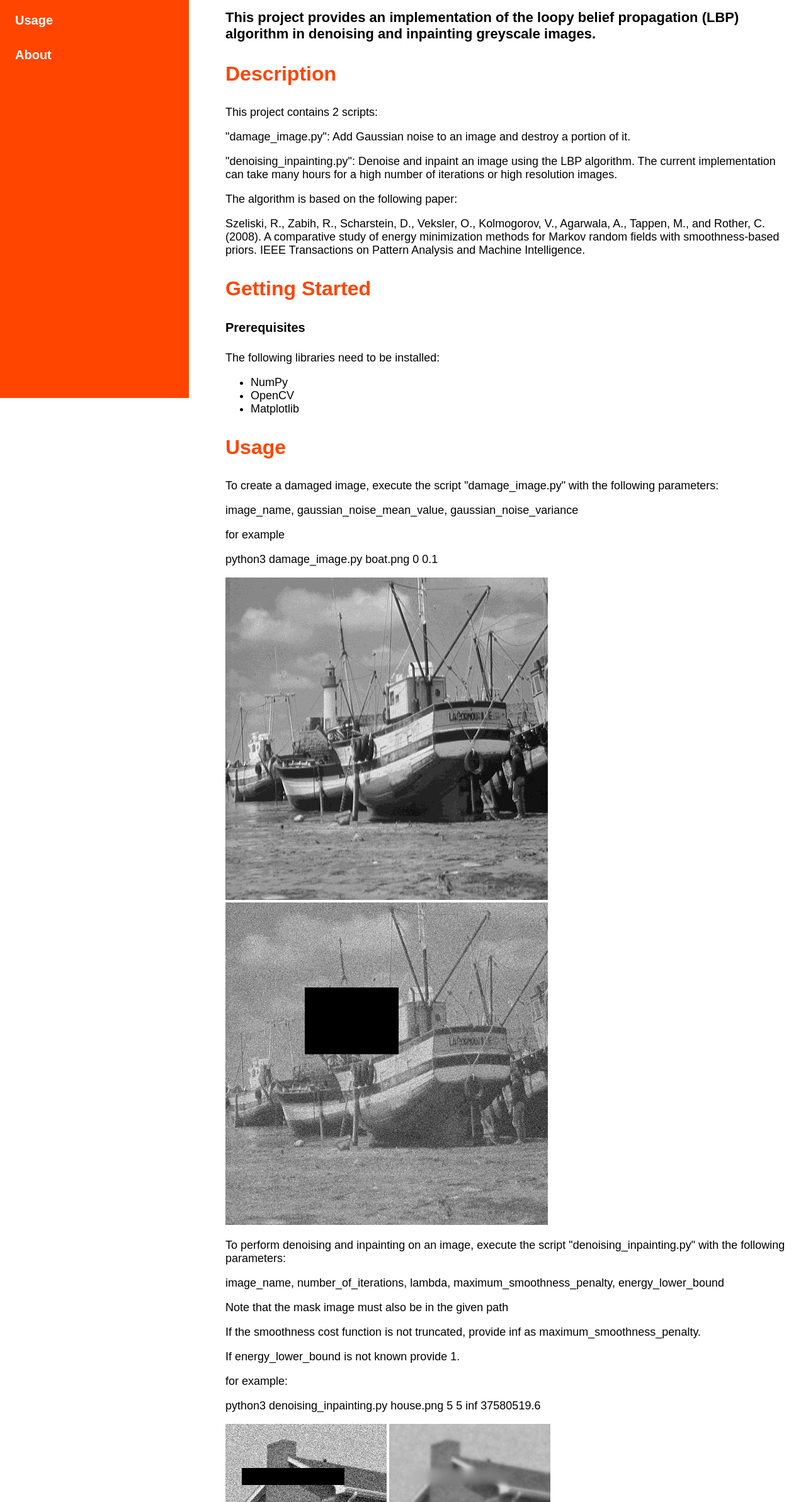
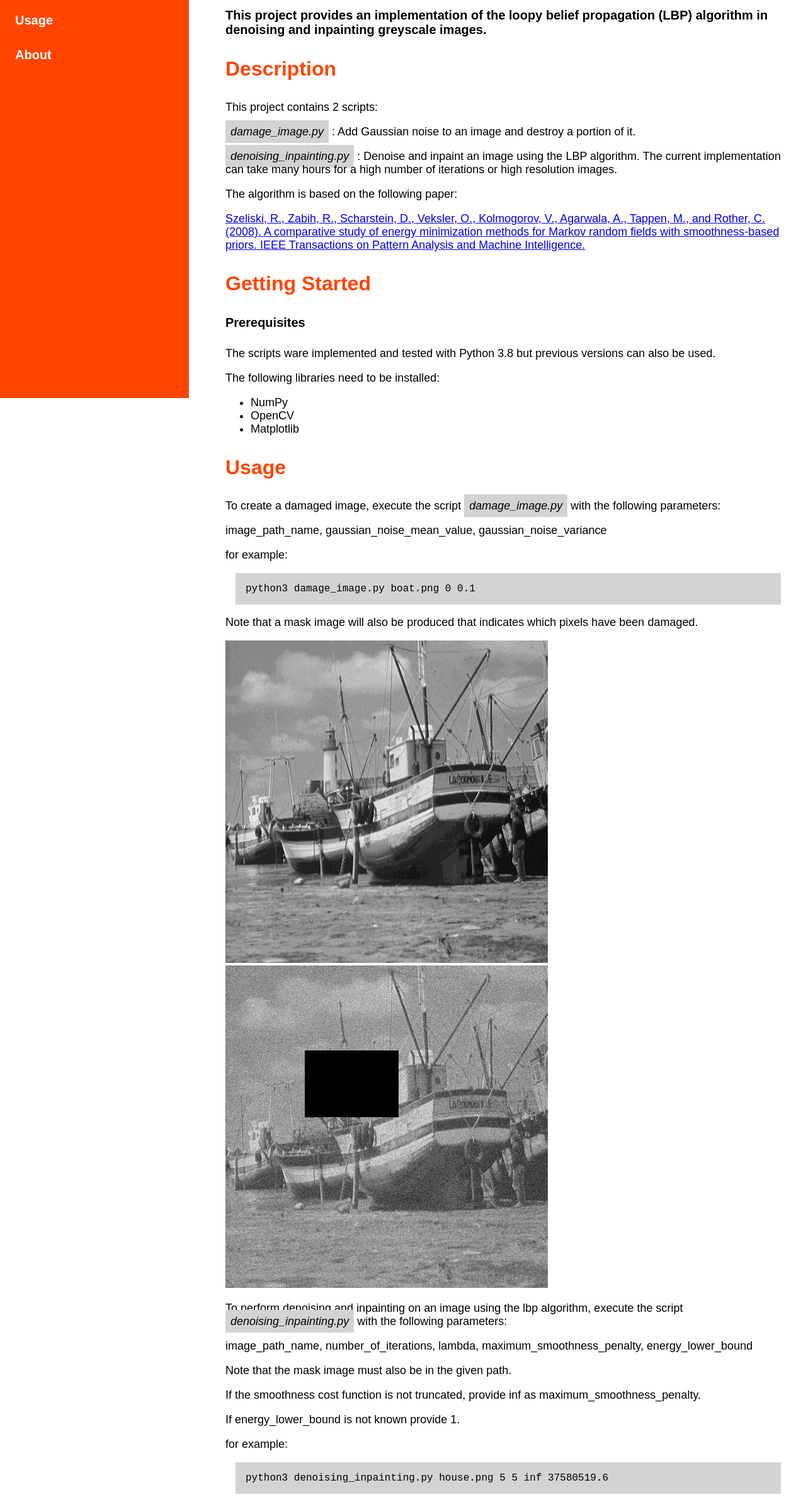
Before and after one commit to NickGeramanis/denoising-inpainting-lbp, a plain HTML site: page index.html in a window 1280 px wide. Shown: the part 168-2553 px from the top of the page at 63% size. Drawn offline with Linux system fonts and the light colour scheme.

Commit message:
Updated index

```diff
--- a/index.html
+++ b/index.html
@@ -3,70 +3,7 @@
 <head>
     <meta name="viewport" content="width=device-width, initial-scale=1"/>
     <title>Denoising & Inpainting using Loopy Belief Propagation</title>
-    <style>
-      body {
-        font-family: Arial, sans-serif;
-      }
-      .sidenav {
-        height: 100%;
-        width: 300px;
-        position: fixed;
-        z-index: 1;
-        top: 0;
-        left: 0;
-        background-color: orangered;
-        overflow: auto;
-      }
-      .sidenav a {
-        padding: 8px;
-        text-decoration: none;
-        font-size: 20px;
-        font-weight: bold;
-        color: white;
-        display: block;
-        margin: 16px;
-      }
-      .sidenav a:hover {
-        color: black;
-        background: white;
-      }
-      .main {
-        margin: 16px 16px 16px 350px;
-      }
-      .main h1 {
-        font-size: 40px;
-      }
-      .main h2 {
-        font-size: 22px;
-      }
-      .main h3 {
-        font-size: 32px;
-        color: orangered;
-      }
-      .main h4 {
-        font-size: 20px;
-      }
-      .main p {
-        font-size: 18px;
-      }
-      .main a {
-        font-size: 18px;
-      }
-      .main ul {
-        font-size: 18px;
-      }
-      .main img {
-        font-size: 18px;
-      }
-
-
-
-
-
-
-
-
-    </style>
+    <link href="style.css" rel="stylesheet">
 </head>
 
 <body>
@@ -80,11 +17,8 @@
 <div class="main">
     <h1 id="home">Denoising & Inpainting using Loopy Belief Propagation</h1>
     <a href="https://github.com/NickGeramanis/denoising-inpainting-lbp">
-        <img
-                src="images/github.png"
-                alt="GitHub image"
-                style="width: 15%; height: 15%"
-        />
+        <img alt="GitHub image" src="images/github.png"
+             style="width: 15%; height: 15%"/>
     </a>
     <h2>
         This project provides an implementation of the loopy belief propagation
@@ -93,24 +27,32 @@
     <h3 id="description">Description</h3>
     <p>This project contains 2 scripts:</p>
     <p>
-        "damage_image.py": Add Gaussian noise to an image and destroy a portion
+        <file>damage_image.py</file>
+        : Add Gaussian noise to an image and destroy a portion
         of it.
     </p>
     <p>
-        "denoising_inpainting.py": Denoise and inpaint an image using the LBP
+        <file>denoising_inpainting.py</file>
+        : Denoise and inpaint an image using the LBP
         algorithm. The current implementation can take many hours for a high
         number of iterations or high resolution images.
     </p>
     <p>The algorithm is based on the following paper:</p>
     <p>
-        Szeliski, R., Zabih, R., Scharstein, D., Veksler, O., Kolmogorov, V.,
-        Agarwala, A., Tappen, M., and Rother, C. (2008). A comparative study of
-        energy minimization methods for Markov random fields with
-        smoothness-based priors. IEEE Transactions on Pattern Analysis and
-        Machine Intelligence.
+        <a href="https://ieeexplore.ieee.org/document/4420084">Szeliski, R.,
+            Zabih, R., Scharstein, D., Veksler, O., Kolmogorov, V.,
+            Agarwala, A., Tappen, M., and Rother, C. (2008). A comparative
+            study of
+            energy minimization methods for Markov random fields with
+            smoothness-based priors. IEEE Transactions on Pattern Analysis and
+            Machine Intelligence.</a>
     </p>
     <h3 id="gettingStarted">Getting Started</h3>
     <h4>Prerequisites</h4>
+    <p>
+        The scripts ware implemented and tested with Python 3.8 but previous
+        versions can also be used.
+    </p>
     <p>The following libraries need to be installed:</p>
     <ul>
         <li>NumPy</li>
@@ -119,49 +61,57 @@
     </ul>
     <h3 id="usage">Usage</h3>
     <p>
-        To create a damaged image, execute the script "damage_image.py" with
-        the
-        following parameters:
+        To create a damaged image, execute the script
+        <file>damage_image.py</file>
+        with the following parameters:
     </p>
-    <p>image_name, gaussian_noise_mean_value, gaussian_noise_variance</p>
-    <p>for example</p>
-    <p>python3 damage_image.py boat.png 0 0.1</p>
+    <p>image_path_name, gaussian_noise_mean_value, gaussian_noise_variance</p>
+    <p>for example:</p>
+    <code>python3 damage_image.py boat.png 0 0.1</code>
+    <p>
+        Note that a mask image will also be produced that indicates which
+        pixels have been damaged.
+    </p>
     <img src="images/boat.png" alt="Image of a boat"/>
-    <img src="images/boat-damaged.png" alt="Produced damaged image"/>
+    <img alt="Damaged image" src="images/boat-damaged.png"/>
     <p>
-        To perform denoising and inpainting on an image, execute the script
-        "denoising_inpainting.py" with the following parameters:
+        To perform denoising and inpainting on an image using the lbp
+        algorithm, execute the script
+        <file>denoising_inpainting.py</file>
+        with the following parameters:
     </p>
     <p>
-        image_name, number_of_iterations, lambda, maximum_smoothness_penalty,
+        image_path_name, number_of_iterations, lambda,
+        maximum_smoothness_penalty,
         energy_lower_bound
     </p>
-    <p>Note that the mask image must also be in the given path</p>
+    <p>Note that the mask image must also be in the given path.</p>
     <p>
         If the smoothness cost function is not truncated, provide inf as
         maximum_smoothness_penalty.
     </p>
     <p>If energy_lower_bound is not known provide 1.</p>
     <p>for example:</p>
-    <p>python3 denoising_inpainting.py house.png 5 5 inf 37580519.6</p>
+    <code>python3 denoising_inpainting.py house.png 5 5 inf 37580519.6</code>
     <img src="images/house-damaged.png" alt="Damaged image of a house"/>
     <img src="images/house-labeled.png" alt="Image after LBP"/>
     <p>
-        Furthermore, some unit tests have been implemented in folder "tests" to
-        verify the proper functioning of the code.
+        Furthermore, some unit tests have been implemented in folder
+        <file>tests</file>
+        to verify the proper functioning of the code.
     </p>
     <h3 id="about">About</h3>
     <h4>Status</h4>
     <p>Under maintenance.</p>
     <h4>License</h4>
     <p>
-        Distributed under the GPL-3.0 License. See "LICENSE" for more
+        Distributed under the GPL-3.0 License. See
+        <file>LICENSE</file>
+        for more
         information.
     </p>
     <h4>Authors</h4>
-    <a href="https://www.linkedin.com/in/nikolaos-geramanis"
-    >Nick Geramanis</a
-    >
+    <a href="https://www.linkedin.com/in/nikolaos-geramanis">Nick Geramanis</a>
 </div>
 </body>
 </html>
--- /dev/null
+++ b/style.css
@@ -0,0 +1,80 @@
+body {
+  font-family: Arial, sans-serif;
+}
+.sidenav {
+  height: 100%;
+  width: 300px;
+  position: fixed;
+  z-index: 1;
+  top: 0;
+  left: 0;
+  background-color: orangered;
+  overflow: auto;
+}
+.sidenav a {
+  padding: 8px;
+  text-decoration: none;
+  font-size: 20px;
+  font-weight: bold;
+  color: white;
+  display: block;
+  margin: 16px;
+}
+.sidenav a:hover {
+  color: black;
+  background: white;
+}
+.main {
+  margin: 16px 16px 16px 350px;
+}
+.main h1 {
+  font-size: 40px;
+}
+.main h1 > a {
+  font-size: 40px;
+}
+.main h2 {
+  font-size: 20px;
+}
+.main h2 > a {
+  font-size: 20px;
+}
+.main h3 {
+  font-size: 32px;
+  color: orangered;
+}
+.main h3 > a {
+  font-size: 32px;
+}
+.main h4 {
+  font-size: 20px;
+}
+.main h4 > a {
+  font-size: 20px;
+}
+.main p {
+  font-size: 18px;
+}
+.main p > a {
+  font-size: 18px;
+}
+.main ul {
+  font-size: 18px;
+}
+.main img {
+  font-size: 18px;
+}
+.main code {
+  font-size: 16px;
+  font-family: "Courier New", monospace;
+  padding: 16px;
+  margin: 16px;
+  display: block;
+  background-color: lightgrey;
+}
+.main file {
+  font-size: 18px;
+  font-style: italic;
+  padding: 8px;
+  background-color: lightgrey;
+}
```
